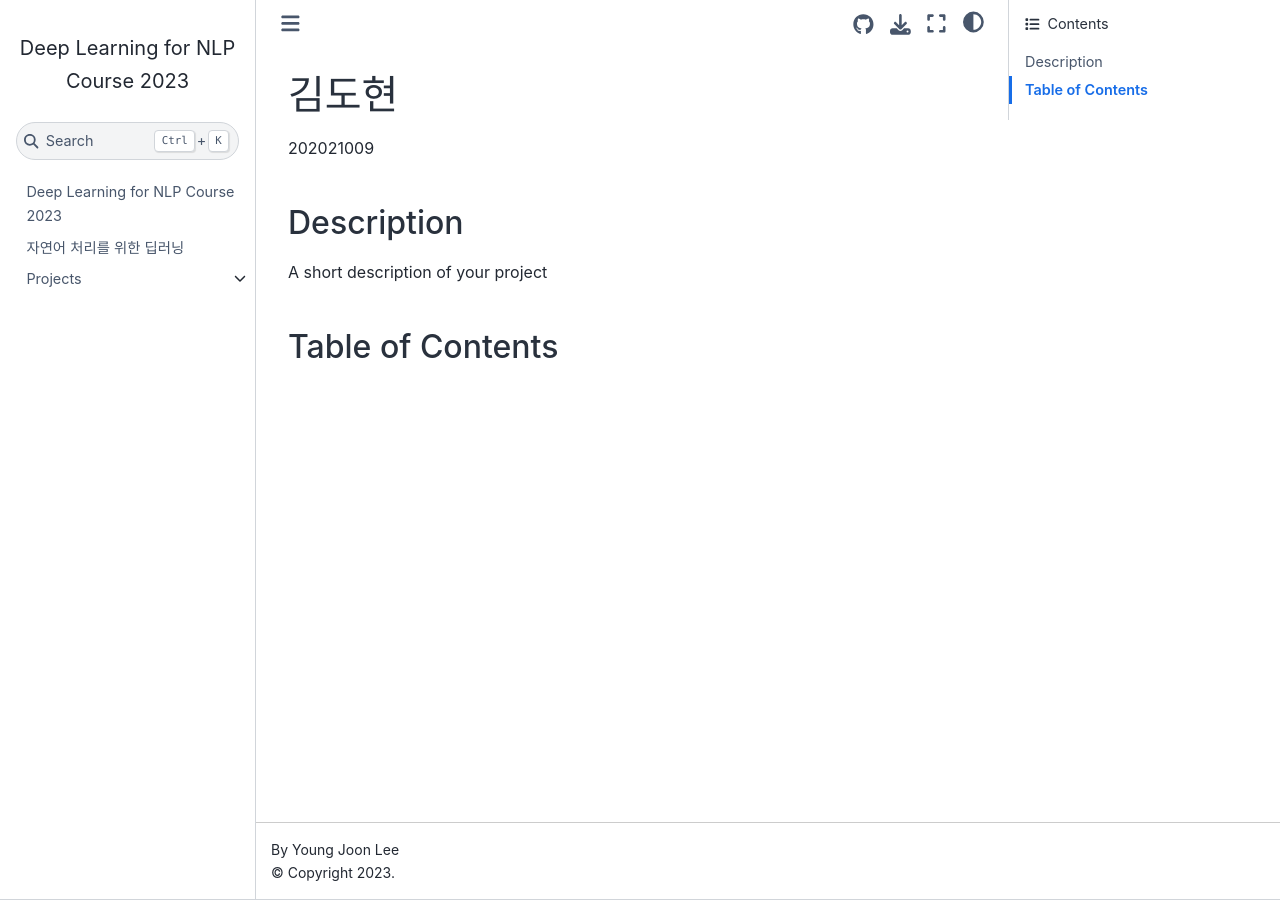
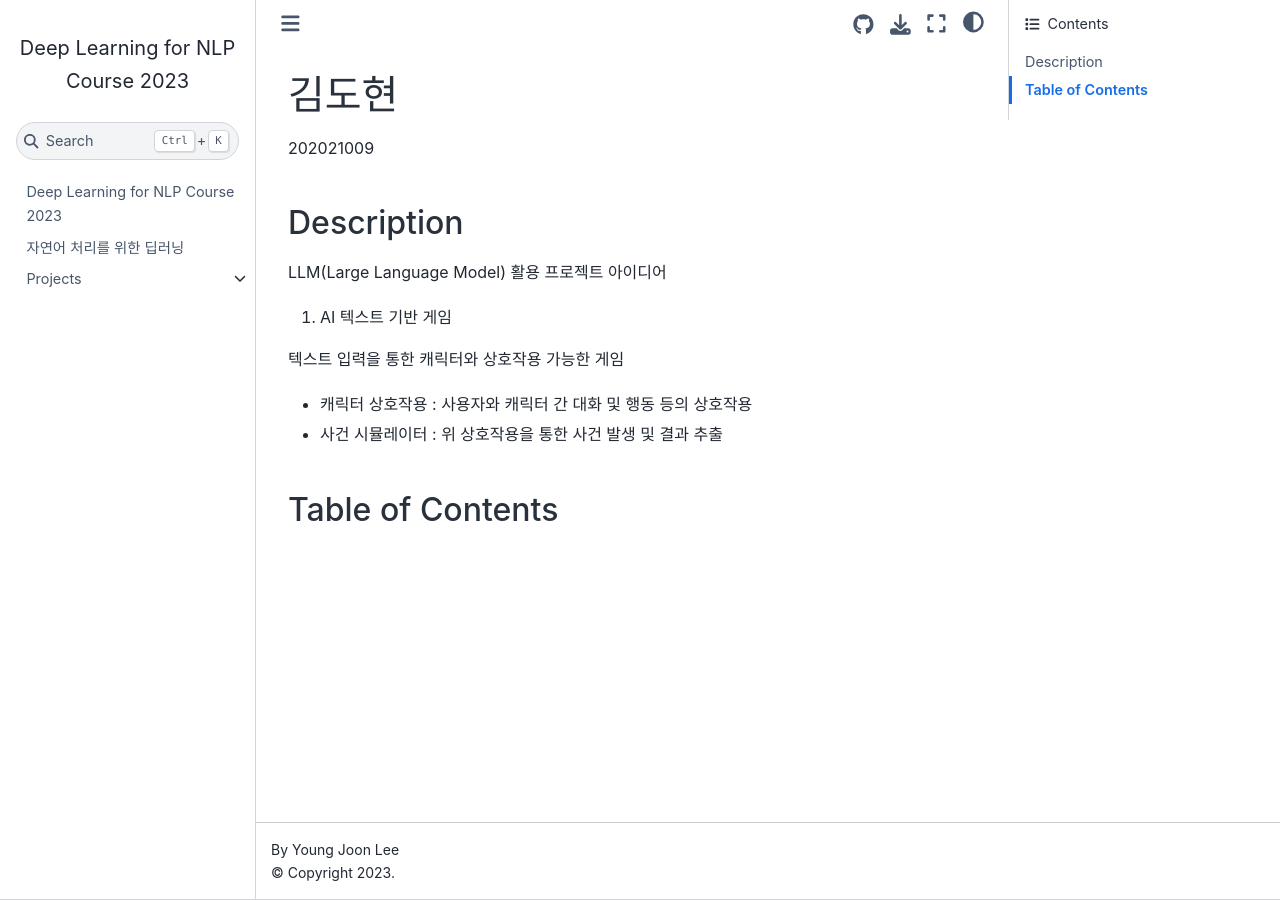
Before and after one commit to ypilseong/deepnlp-2023, a Jupyter Book: the page built from book/projects/202021009/index.md, in a window 1280 px wide. Built offline with Jupyter Book 1.0.4 settings and Sphinx 7.4.7 and the Sphinx Book theme 1.1.4, drawn with Linux system fonts in a browser that asks for light colours.

Commit message:
Update index.md

````diff
--- a/book/projects/202021009/index.md
+++ b/book/projects/202021009/index.md
@@ -1,7 +1,19 @@
 # 김도현
+
 202021009
+
 ## Description
-A short description of your project
+
+LLM(Large Language Model) 활용 프로젝트 아이디어
+
+1. AI 텍스트 기반 게임
+
+ 텍스트 입력을 통한 캐릭터와 상호작용 가능한 게임
+
+ - 캐릭터 상호작용 : 사용자와 캐릭터 간 대화 및 행동 등의 상호작용
+
+ - 사건 시뮬레이터 : 위 상호작용을 통한 사건 발생 및 결과 추출
+
 ## Table of Contents
 ```{tableofcontents}
 
````
